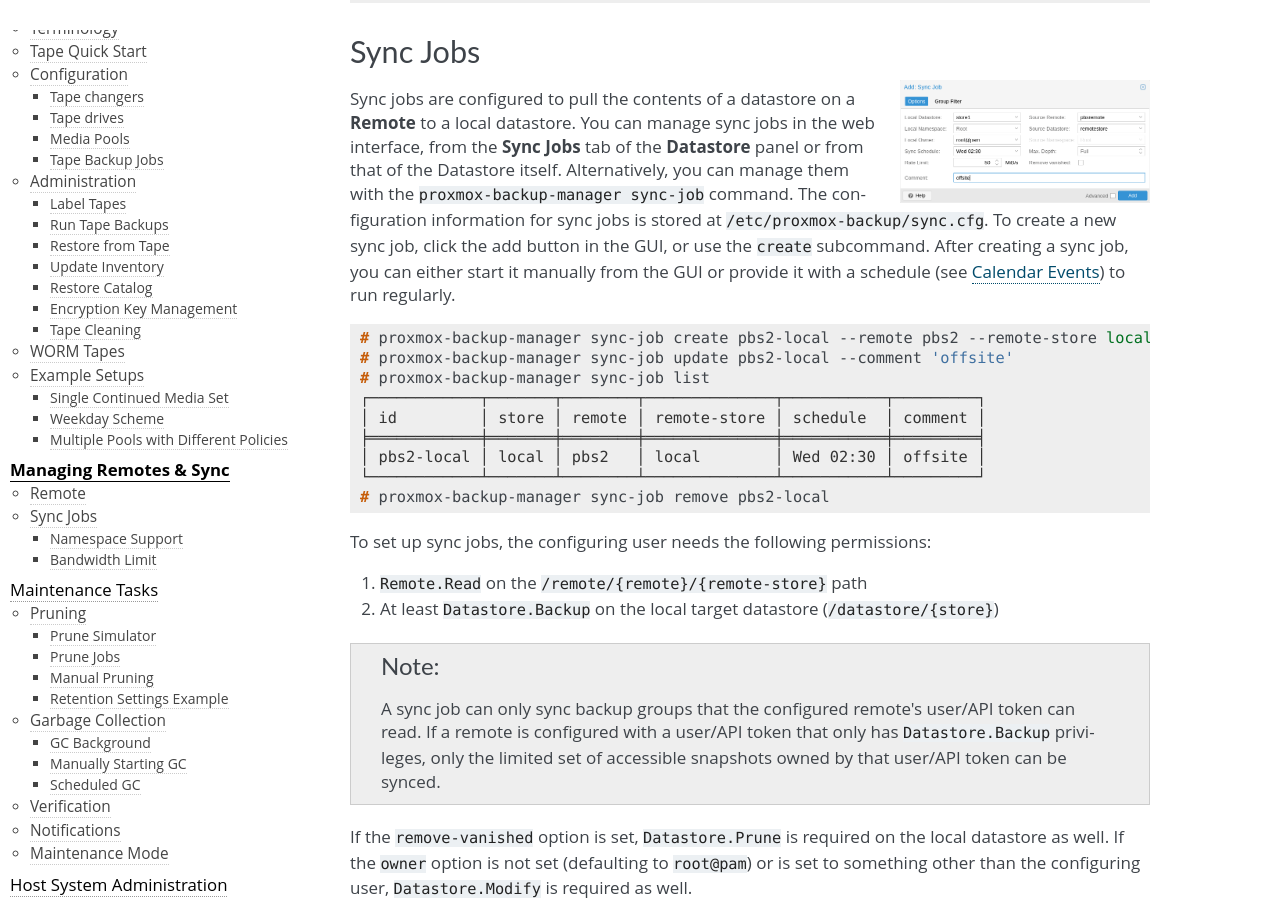
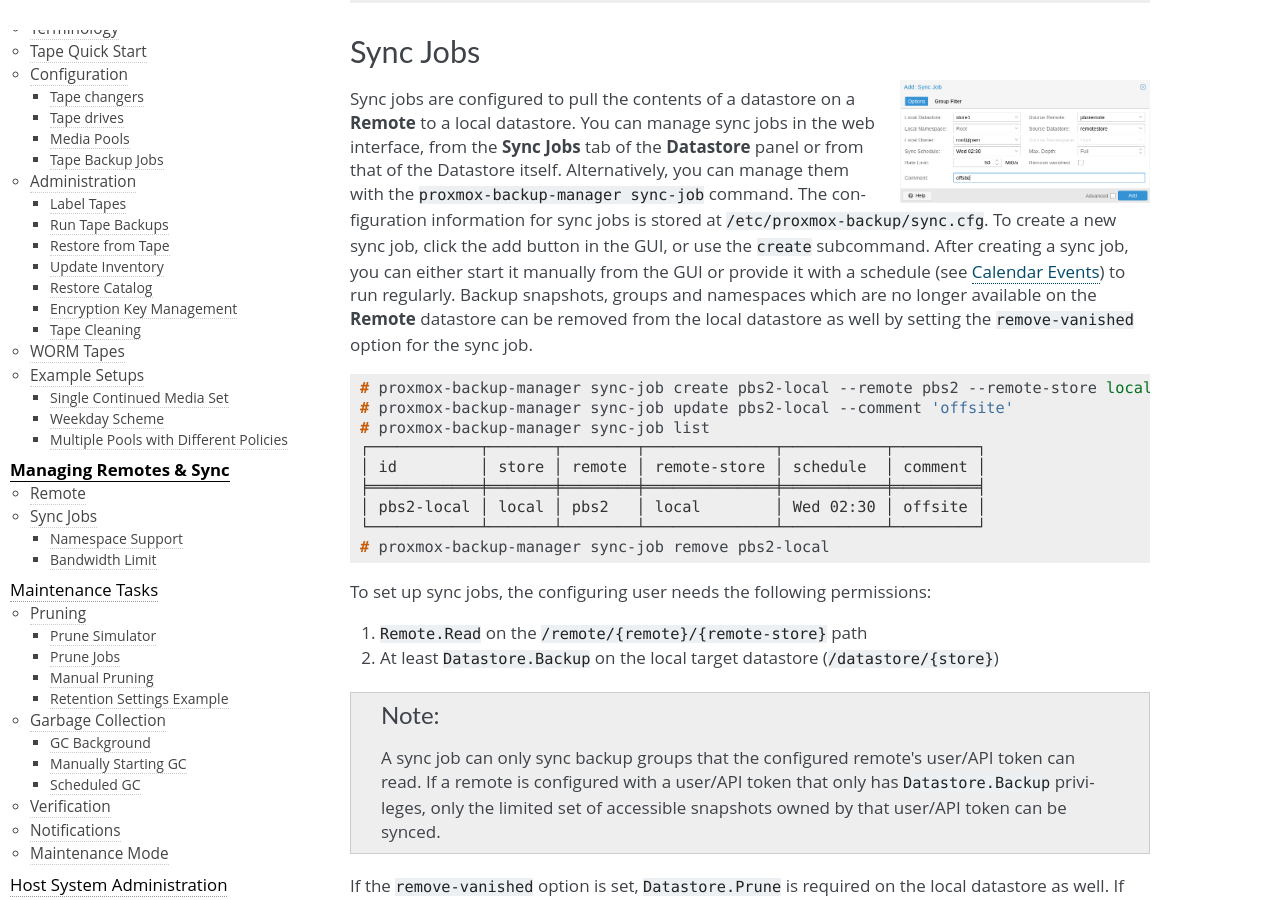
Before and after one commit to rikka-chunibyo/PBS-X, a Sphinx documentation site: the page built from docs/managing-remotes.rst, in a window 1280 px wide and 900 px high, scrolled down 852 px. Built offline with Sphinx 7.4.7, drawn with Linux system fonts in a browser that asks for light colours.

Commit message:
docs: sync: explicitly mention `removed-vanish` flag
Add a short sentence describing the function of the remove vanished
flag since this has not been documented explicitly.

Signed-off-by: Christian Ebner <c.ebner@proxmox.com>

```diff
--- a/docs/managing-remotes.rst
+++ b/docs/managing-remotes.rst
@@ -69,6 +69,9 @@ sync-job`` command. The configuration information for sync jobs is stored at
 in the GUI, or use the ``create`` subcommand. After creating a sync job, you can
 either start it manually from the GUI or provide it with a schedule (see
 :ref:`calendar-event-scheduling`) to run regularly.
+Backup snapshots, groups and namespaces which are no longer available on the
+**Remote** datastore can be removed from the local datastore as well by setting
+the ``remove-vanished`` option for the sync job.
 
 .. code-block:: console
 
```
